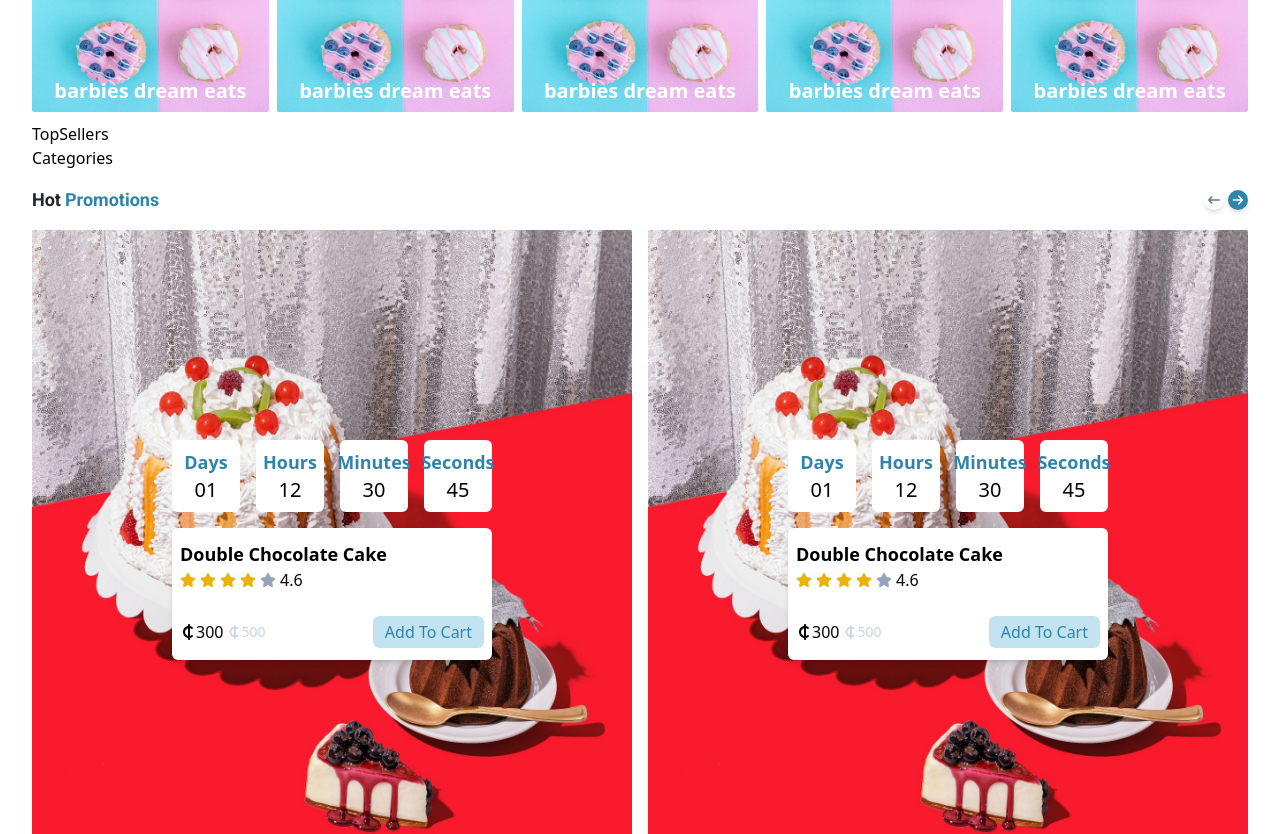
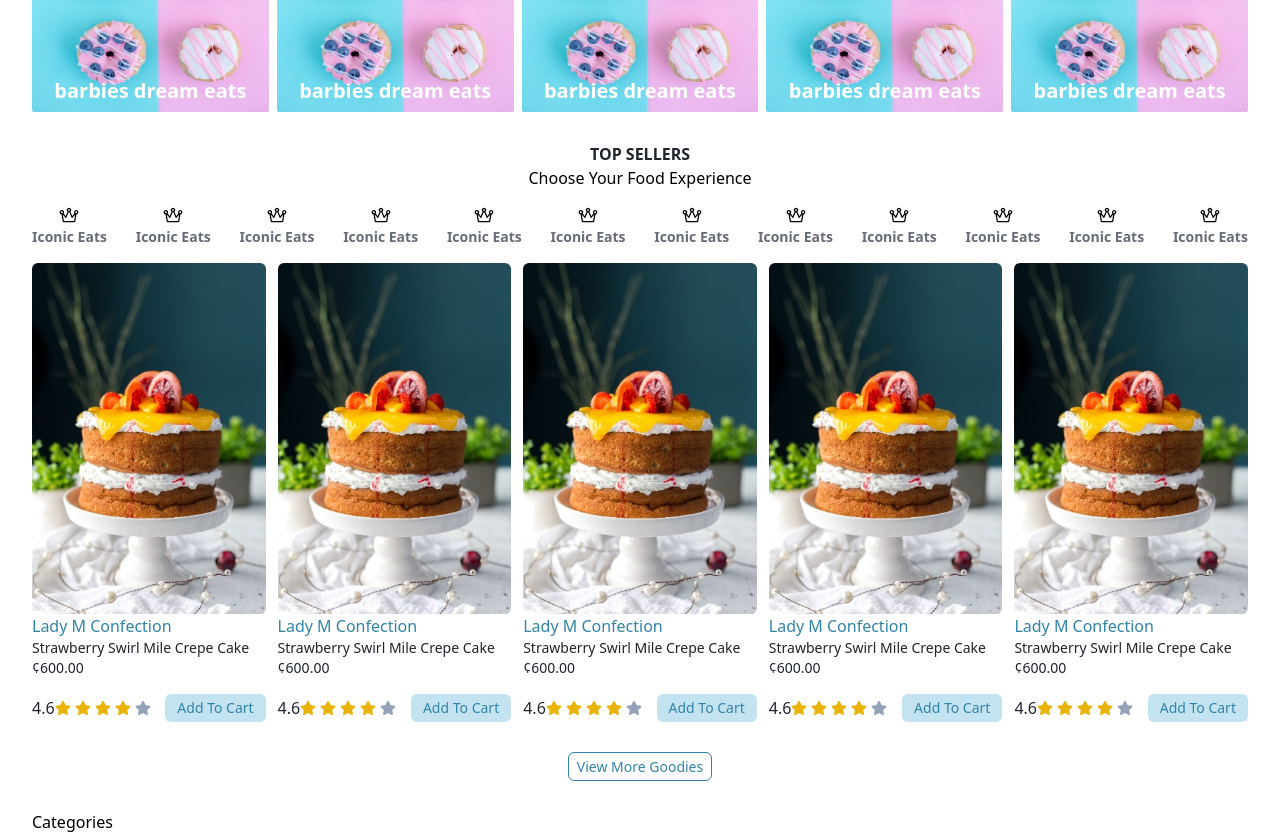
Before and after one commit to FlackoCodes/store-front, a React (Vite) app: page / in a window 1280 px wide. Shown: the part 900-1734 px from the top of the page. Built offline with nearby package versions, Linux system fonts and the light colour scheme.

Commit message:
update: TopSellers

```diff
--- /dev/null
+++ b/src/components/Button.tsx
@@ -0,0 +1,10 @@
+/* eslint-disable @typescript-eslint/no-unused-vars */
+export default function Button({ className }) {
+  return (
+    <button
+      className={`bg-[#C3E3F1] capitalize border-none rounded-md text-[#3084A9] py-1 px-3 ${className}`}
+    >
+      add to cart
+    </button>
+  );
+}
--- a/src/components/Charts.tsx
+++ b/src/components/Charts.tsx
@@ -2,7 +2,7 @@
 
 export default function Charts() {
   return (
-    <div className="grid grid-cols-5 gap-2 w-[95%] my-0 mx-auto mt-5">
+    <div className="grid grid-cols-5 gap-2 w-[95%] my-0 mx-auto mt-5 mb-5">
       <div className="relative text-center">
       <img className="rounded-sm chart-image" src={cakeTwo} alt="cake image" />
       <h4 className="absolute bottom-4 left-2 right-2 text-center ">barbies dream eats</h4>
--- a/src/components/Footer.tsx
+++ b/src/components/Footer.tsx
@@ -10,7 +10,7 @@
   const iconClass = "text-white";
 
   return (
-    <footer className="bg-[#1F252C] px-10 py-12 h-[300px] mt-4">
+    <footer className="bg-[#1F252C] px-10 py-12 h-full mt-4">
       <div className="flex  justify-between  w-[85%] my-0 mx-auto">
         <div className="flex flex-col gap-1">
           <h3>Company</h3>
--- a/src/components/Promotions.tsx
+++ b/src/components/Promotions.tsx
@@ -1,10 +1,7 @@
-import {
-  FaArrowLeftLong,
-  FaArrowRight,
-  FaCediSign,
-  FaStar,
-} from "react-icons/fa6";
+import { FaArrowLeftLong, FaArrowRight, FaCediSign } from "react-icons/fa6";
 import cakeProm from "../images/cake3.jfif";
+import Star from "./Star";
+import Button from "./Button";
 
 export default function Promotions() {
   return (
@@ -55,13 +52,7 @@
             <div className="w-full max-w-xs mt-4 bg-white rounded-md shadow-md text-left py-3 px-2">
               <h5 className="text-lg font-semibold">Double Chocolate Cake</h5>
               <div className="flex gap-1 items-center">
-                <div className="flex gap-1">
-                  <FaStar className="text-yellow-500" />
-                  <FaStar className="text-yellow-500" />
-                  <FaStar className="text-yellow-500" />
-                  <FaStar className="text-yellow-500" />
-                  <FaStar className="text-slate-400" />
-                </div>
+                <Star />
                 <span>4.6</span>
               </div>
               <div className="flex justify-between items-center mt-6">
@@ -82,9 +73,7 @@
                   </div>
                 </div>
                 <div>
-                  <button className="bg-[#C3E3F1] capitalize border-none rounded-md text-[#3084A9] py-1 px-3">
-                    add to cart
-                  </button>
+                  <Button />
                 </div>
               </div>
             </div>
@@ -125,13 +114,7 @@
             <div className="w-full max-w-xs mt-4 bg-white rounded-md shadow-md text-left py-3 px-2">
               <h5 className="text-lg font-semibold">Double Chocolate Cake</h5>
               <div className="flex gap-1 items-center">
-                <div className="flex gap-1">
-                  <FaStar className="text-yellow-500" />
-                  <FaStar className="text-yellow-500" />
-                  <FaStar className="text-yellow-500" />
-                  <FaStar className="text-yellow-500" />
-                  <FaStar className="text-slate-400" />
-                </div>
+                <Star />
                 <span>4.6</span>
               </div>
               <div className="flex justify-between items-center mt-6">
--- /dev/null
+++ b/src/components/Star.tsx
@@ -0,0 +1,13 @@
+import { FaStar } from "react-icons/fa";
+
+export default function Star({ className }) {
+  return (
+    <div className={`flex gap-1 ${className}`}>
+      <FaStar className="text-yellow-500" />
+      <FaStar className="text-yellow-500" />
+      <FaStar className="text-yellow-500" />
+      <FaStar className="text-yellow-500" />
+      <FaStar className="text-slate-400" />
+    </div>
+  );
+}
--- a/src/components/TopSellers.tsx
+++ b/src/components/TopSellers.tsx
@@ -1,3 +1,60 @@
+import { PiCrown } from "react-icons/pi";
+import cake4 from "../images/cake4.jfif";
+import Star from "./Star";
+import Button from "./Button";
+import { Link } from "react-router-dom";
+
+const arr = new Array(5).fill(cake4);
+
 export default function TopSellers() {
-  return <div className="w-[95%] my-0 mx-auto">TopSellers</div>;
+  return (
+    <div className="w-[95%] my-0 mx-auto">
+      <div className="text-center">
+        <h5 className="text-[#1F252C] font-bold leading">TOP SELLERS</h5>
+        <h3 className="">Choose Your Food Experience</h3>
+      </div>
+      <div className="flex justify-between items-center mt-4">
+        {Array.from({ length: 12 }).map((_, index) => (
+          <div key={index} className="flex flex-col items-center">
+            <div key={index}>
+              <PiCrown key={index} size={20} />
+            </div>
+            <p className="text-[#676D76] font-semibold text-[14px] text-center">
+              Iconic Eats
+            </p>
+          </div>
+        ))}
+      </div>
+      <div className="flex my-4 gap-3">
+        {arr.map((item, index) => (
+          <div className="flex flex-col">
+            <div key={index}>
+              <img src={item} alt="cake" className="rounded-md" />
+            </div>
+            <div>
+              <h4 className="text-[#3084A9] font-normal text-base">
+                Lady M Confection
+              </h4>
+              <h5 className="text-[#1F252C] font-normal text-sm">
+                Strawberry Swirl Mile Crepe Cake
+              </h5>
+              <h6 className="text-[#1F252C] font-medium text-sm">¢600.00</h6>
+            </div>
+            <div className="flex justify-between items-center mt-4">
+              <div className="flex items-center">
+                <p className="text-[#1F252C]">4.6</p>
+                <Star className={"gap-0"} />
+              </div>
+              <Button className={"py-1 px-1.5 text-sm"} />
+            </div>
+          </div>
+        ))}
+      </div>
+      <div className="text-center my-8">
+        <Link to={"/"} className="border text-sm rounded-md py-1 px-2 text-[#3084A9] border-[#3084A9]">
+          View More Goodies
+        </Link>
+      </div>
+    </div>
+  );
 }
```
